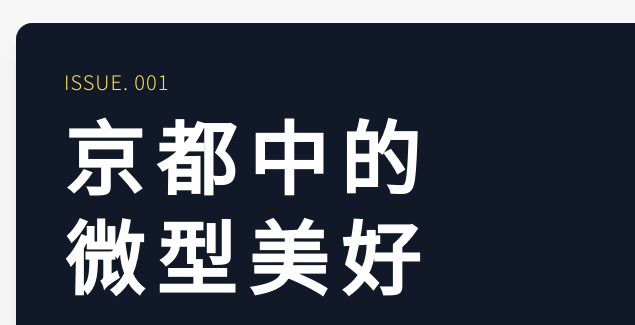
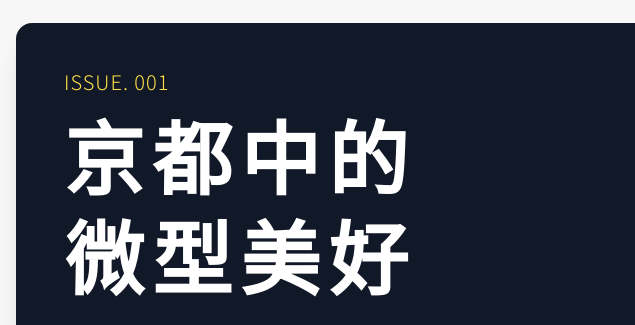
Before and after one commit to yaoshiunliou-source/Xmage, a plain HTML site: page index.html in a window 1280 px wide. Shown: the part 475-800 px from the top of the page, 0-635 px from the left. Drawn offline with nearby package versions, Linux system fonts and the light colour scheme.

Commit message:
Update index.html

```diff
--- a/index.html
+++ b/index.html
@@ -14,8 +14,8 @@
             background-color: #f7f7f7; /* 淺灰色背景，增加質感 */
         }
         .magazine-title {
-            font-size: 7rem;
-            letter-spacing: 0.15em;
+            font-size: 3rem;
+            letter-spacing: 0.1em;
             font-weight: 700;
         }
         @media (min-width: 768px) {
```
